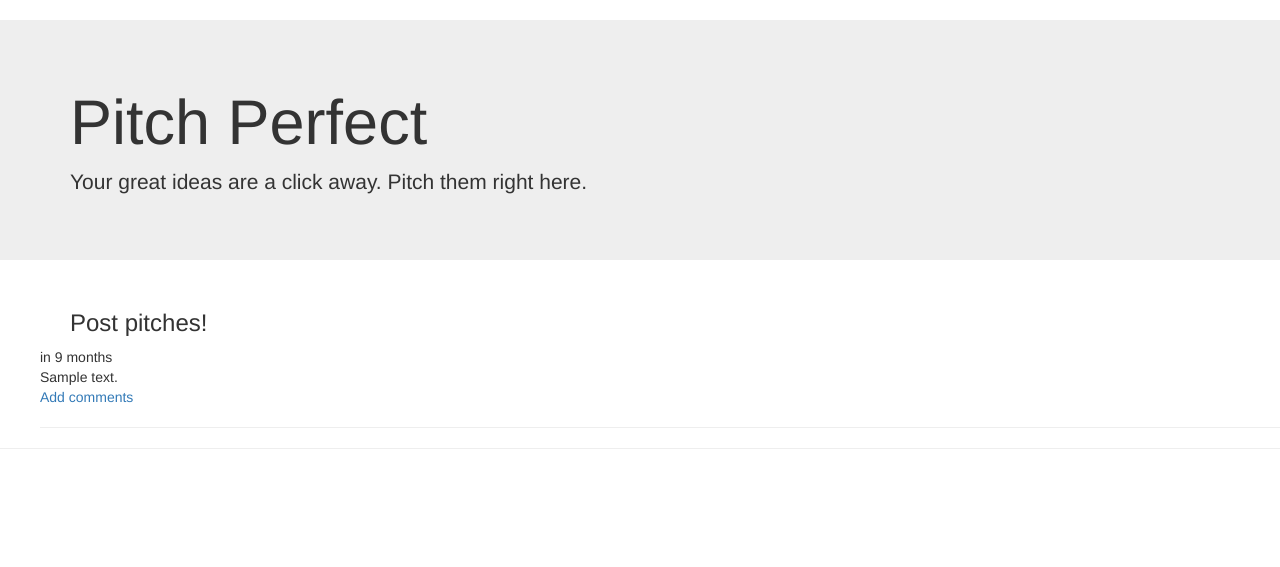
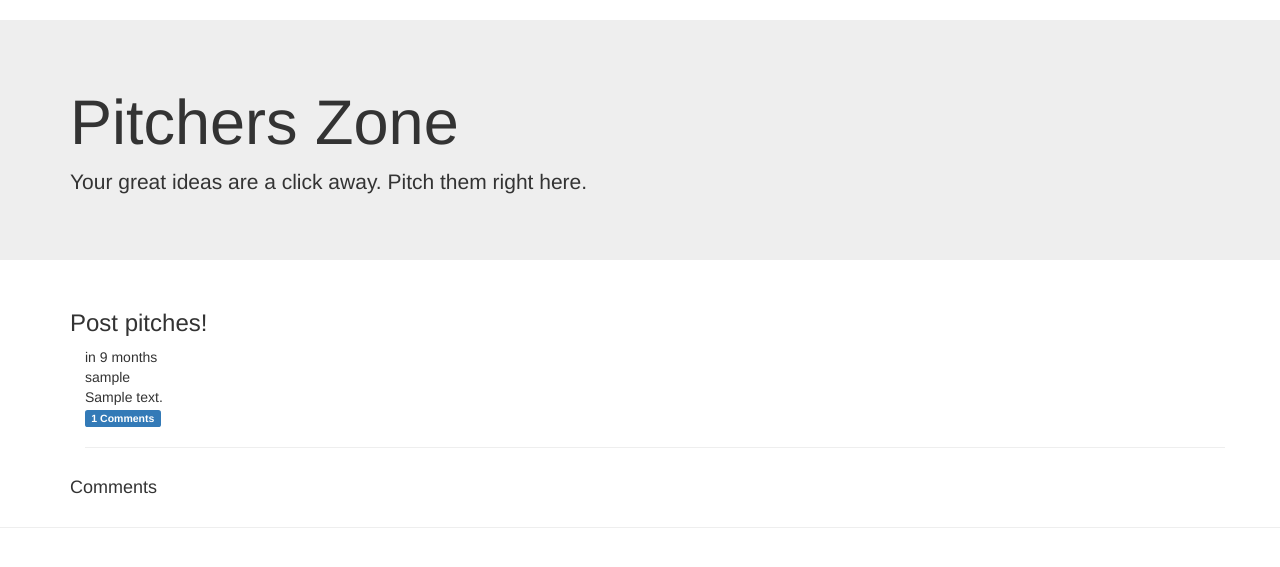
Before and after one commit to GabrielOduori/Pitch-Project, a Flask app: page / in a window 1280 px wide. Shown: the part 102-669 px from the top of the page. Run offline with Flask 2, Linux system fonts and the light colour scheme; tables that the repository leaves empty hold one stand-in row (values such as "Sample post"); some libraries are stand-ins or nearby versions.

Commit message:
Updated teh index page by removing the posts and and comments code to a standalone template

```diff
--- a/app/templates/index.html
+++ b/app/templates/index.html
@@ -15,39 +15,24 @@
 
 <div class="jumbotron">
     <div class="container">
-      <h1>Pitch Perfect</h1>
+      <h1>Pitchers Zone</h1>
       <p>Your great ideas are a click away. Pitch them right here.</p>
     </div>
   </div>
-  <div>
 
-<div>
+<div class="container">
 
-  <div class="container">
+  <div class="post-box">
     <h3>Post pitches!</h3>
-{% if current_user.is_authenticated %}
+      {% if current_user.is_authenticated %}
       {{wtf.quick_form(form_post)}}
       {% endif %}
+
   </div>
-<ul class="posts">
-  {% if posts %}
-  {% for post in posts %}
 
-<div class="post-body">
-  <div class="post-date">{{ moment(post.timestamp).fromNow() }}</div>
-<div class="post-body">{{post.body}}</div>
-
-</div>
-  </li>
-
-  <a href="">Add comments</a>
-  <hr>
-{% endfor %}
-
-{% else%}
-
-{% endif %}
-</ul>
+  <div class="posts">
+      {% include 'post.html' %}
+  </div>
 
 </div>
 <hr>
```
